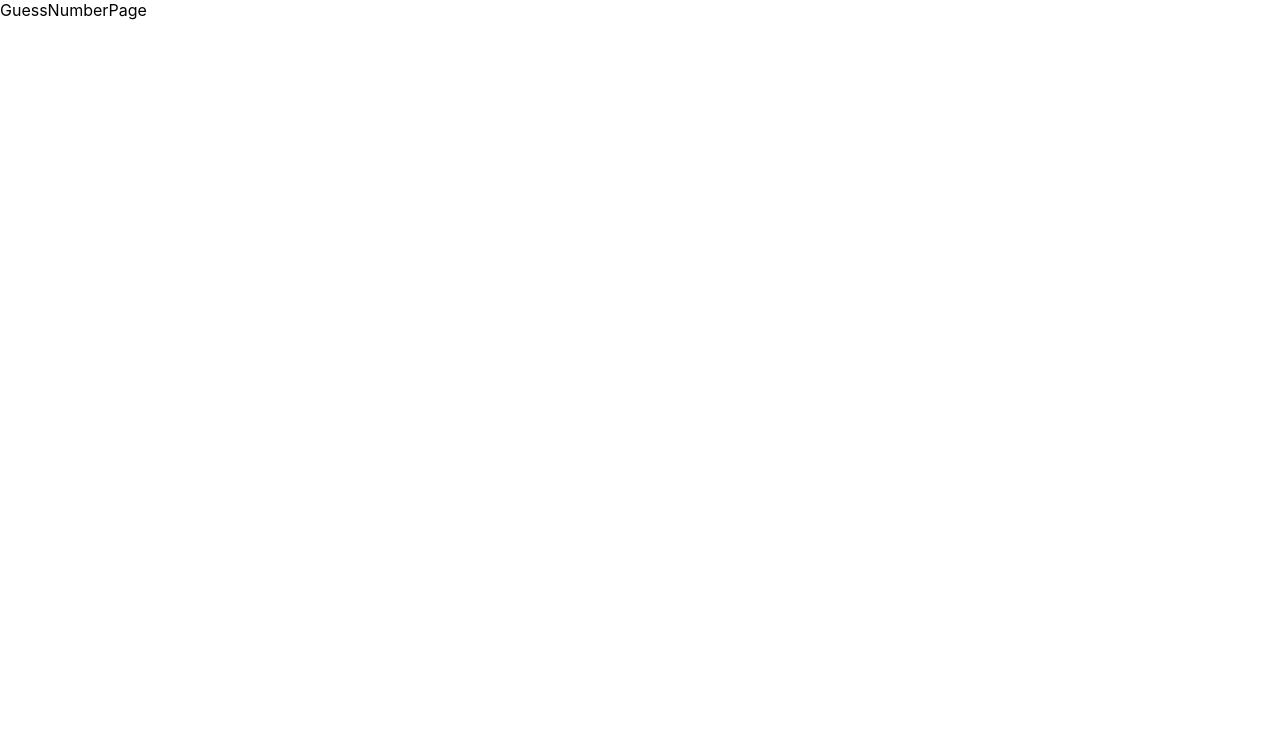
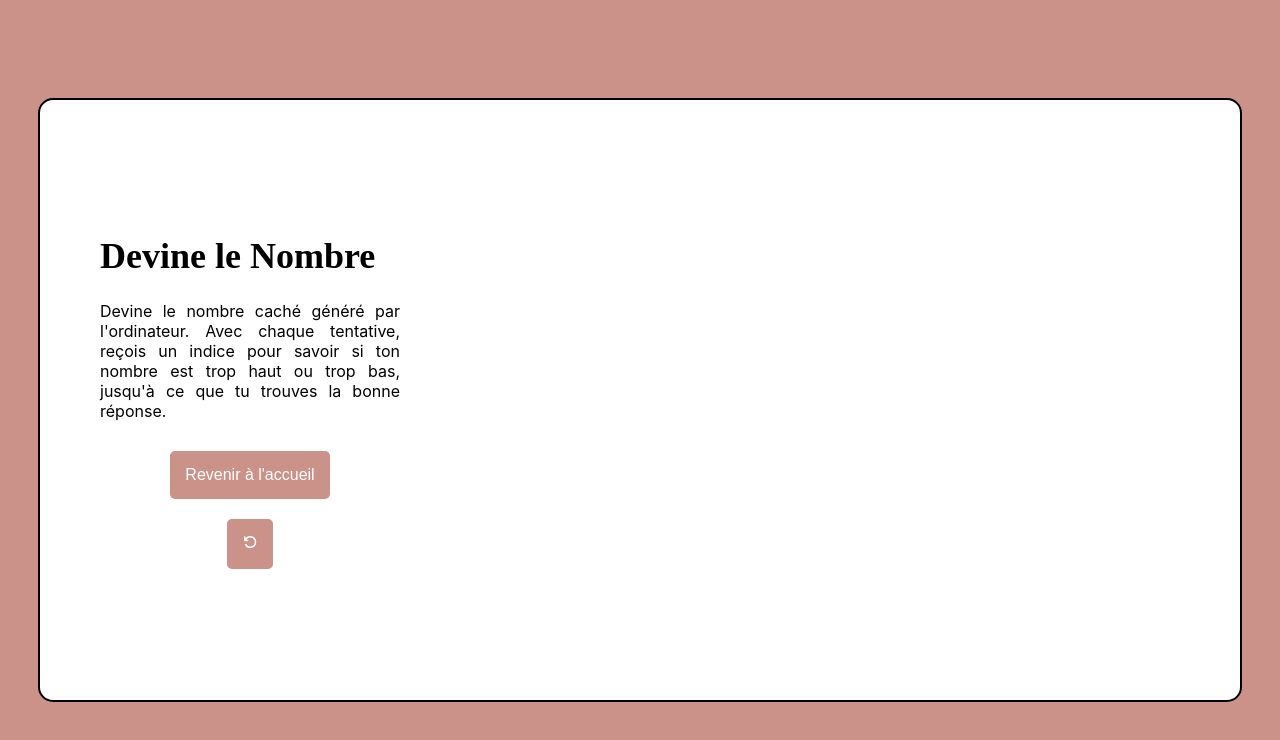
Before and after one commit to OthmaneB-Pro/QuickPlay, a React (Create React App) app: page /guessnumber in a window 1280 px wide. Shown: the top 740 px of the page. Built offline with nearby package versions, Linux system fonts and the light colour scheme.

Commit message:
✨ GuessTheNumber : add leftSide of GuessNumber

```diff
--- a/src/components/pages/guessTheNumber/GuessNumberPage.tsx
+++ b/src/components/pages/guessTheNumber/GuessNumberPage.tsx
@@ -1,5 +1,31 @@
+import styled from "styled-components";
+import LeftGuessNumber from "./leftSide/LeftGuessNumber";
+
 export default function GuessNumberPage() {
   return (
-    <div>GuessNumberPage</div>
-  )
+    <GuessNumberStyled>
+      <div className="container">
+        <LeftGuessNumber />
+      </div>
+    </GuessNumberStyled>
+  );
 }
+
+const GuessNumberStyled = styled.div`
+  background: #ca9288;
+  height: 100vh;
+  display: flex;
+  justify-content: center;
+  align-items: center;
+
+  .container {
+    width: 1200px;
+    height: 600px;
+    border-radius: 15px;
+    border: 2px solid;
+    background-color: white;
+    display: flex;
+    justify-content: space-between;
+    align-items: center;
+  }
+`;
--- /dev/null
+++ b/src/components/pages/guessTheNumber/leftSide/LeftGuessNumber.tsx
@@ -0,0 +1,39 @@
+import { VscDebugRestart } from "react-icons/vsc";
+import Button from "../../../reusable-ui/Button";
+import TitleGuessNumber from "./TitleGuessNumber";
+import { useNavigate } from "react-router-dom";
+import styled from "styled-components";
+
+export default function LeftGuessNumber() {
+  const navigate = useNavigate();
+
+  return (
+    <LeftGuessStyled>
+      <TitleGuessNumber />
+      <Button
+        className="button"
+        onClick={() => navigate("/")}
+        label="Revenir à l'accueil"
+      />
+      <Button
+        className="button"
+        onClick={() => window.location.reload()}
+        label=""
+        Icon={<VscDebugRestart />}
+      />
+    </LeftGuessStyled>
+  );
+}
+const LeftGuessStyled = styled.div`
+  margin-left: 60px;
+  display: flex;
+  flex-direction: column;
+  justify-content: center;
+  align-items: center;
+  width: 300px;
+  text-align: justify;
+
+  .button {
+    background-color: #ca9288;
+  }
+`;
--- /dev/null
+++ b/src/components/pages/guessTheNumber/leftSide/TitleGuessNumber.tsx
@@ -0,0 +1,24 @@
+import styled from "styled-components";
+
+export default function TitleGuessNumber() {
+  return (
+    <TitleGuessNumberStyled>
+      <h1>Devine le Nombre</h1>
+      <p>
+        Devine le nombre caché généré par l'ordinateur. Avec chaque tentative,
+        reçois un indice pour savoir si ton nombre est trop haut ou trop bas,
+        jusqu'à ce que tu trouves la bonne réponse.
+      </p>
+    </TitleGuessNumberStyled>
+  );
+}
+
+const TitleGuessNumberStyled = styled.div`
+  h1 {
+    font-size: 36px;
+    font-family: "Amatic SC";
+  }
+  p {
+    margin-bottom: 30px;
+  }
+`;
```
